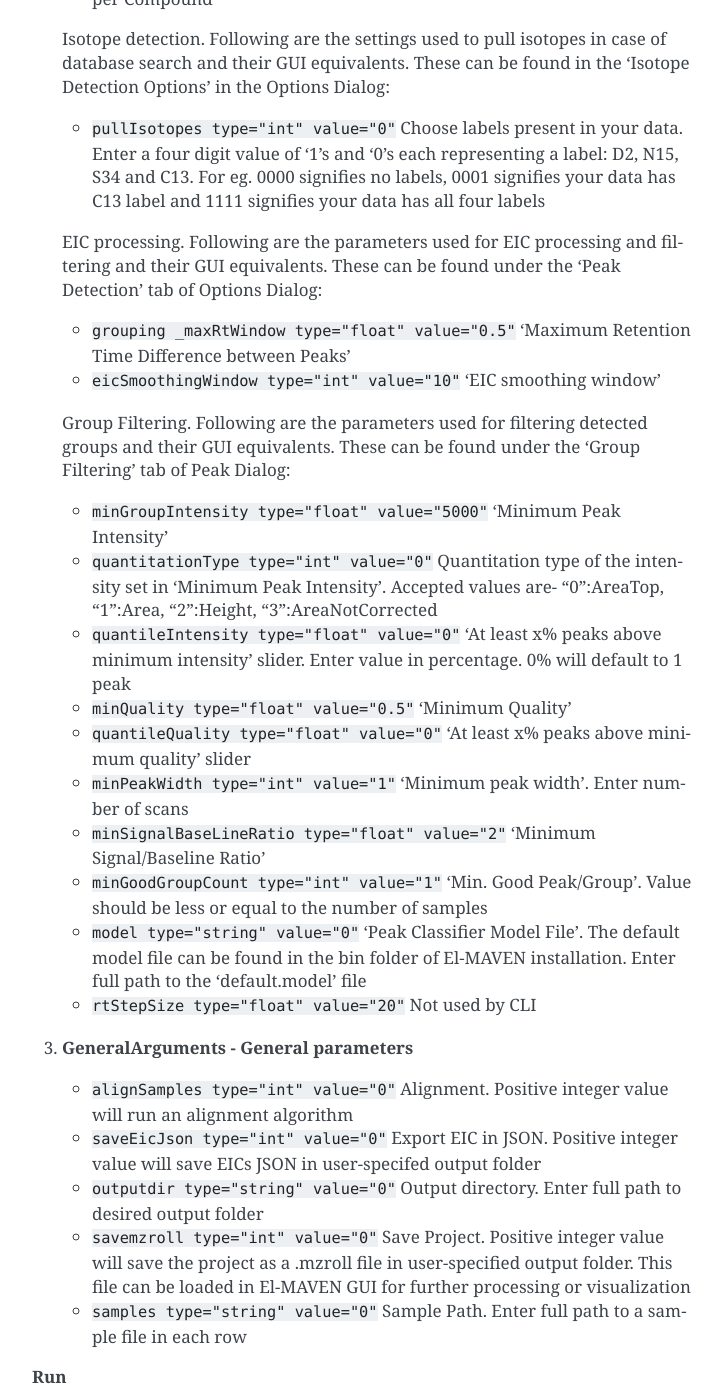
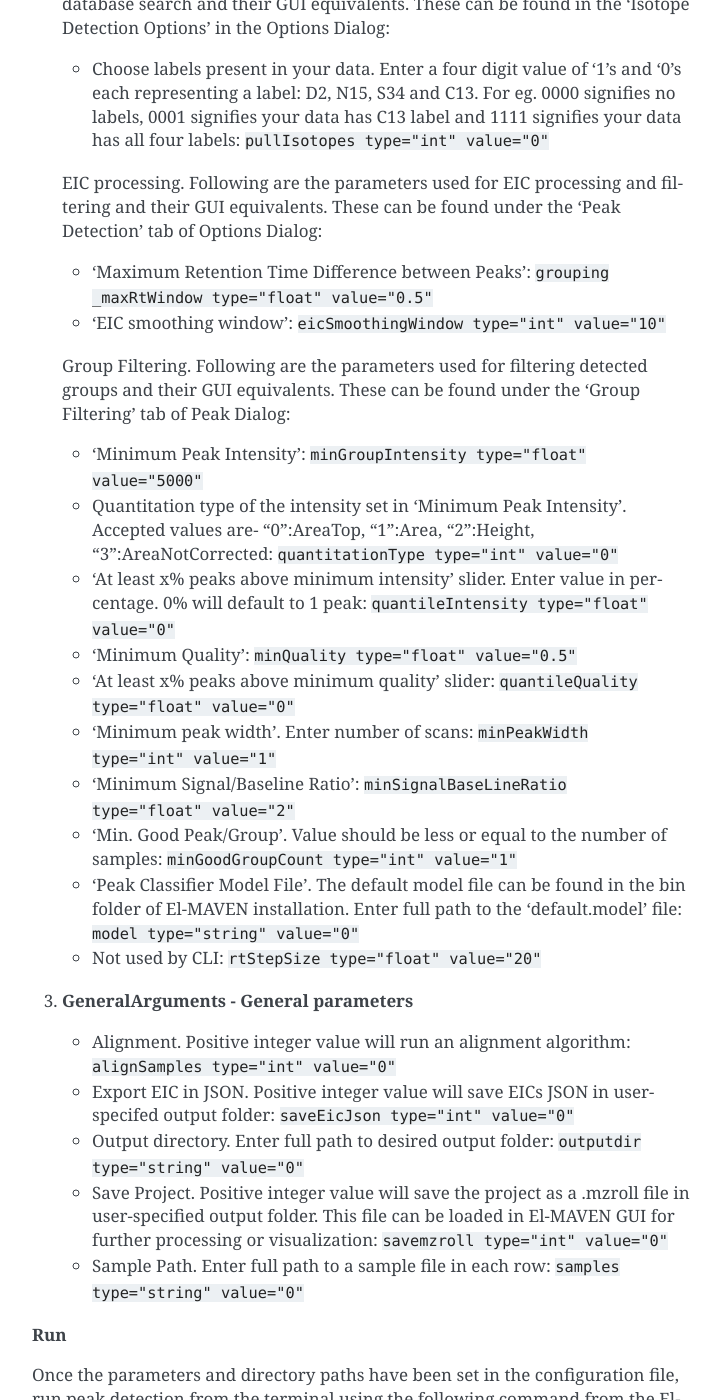
Before and after one commit to ElucidataInc/ElMaven, a Sphinx documentation site: the page built from docs/IntroductiontoElMAVENCLI.rst, in a window 1280 px wide and 1400 px high, scrolled down 1915 px. Shown: the whole window, without its empty margins (388-1110 px from the left). Built offline with Sphinx 7.4.7, drawn with Linux system fonts in a browser that asks for light colours; some of the changed lines change nothing that is shown; some of the changed text lies outside the part shown.

Commit message:
updated IntroductionToElMAVENCLI

```diff
--- a/docs/IntroductiontoElMAVENCLI.rst
+++ b/docs/IntroductiontoElMAVENCLI.rst
@@ -12,17 +12,13 @@ Users need an XML file to specify their configuration and specify directory path
 
    * Open the terminal
 
-   * Move to your local El-MAVEN folder ``cd user@pc:~/ElMaven/ElMaven``
+   * Move to your local El-MAVEN folder: ``cd user@pc:~/ElMaven/ElMaven``
 
    * Execute the following command
 
-      * For Windows and Linux:
+      * For Windows and Linux: ``./bin/peakdetector.exe --defaultxml``
 
-         * ``./bin/peakdetector.exe --defaultxml``
-
-      * For MacOS:
-
-         * ``./bin/peakdetector.app/Contents/MacOS/peakdetector --xml config.xml``
+      * For MacOS: ``./bin/peakdetector.app/Contents/MacOS/peakdetector --xml config.xml``
 
    * A default XML will be created in your current folder
 
@@ -34,96 +30,92 @@ The template XML contains three sets of parameters:
 
 1. **OptionalDialogArguments - Global parameters**
 
-   * ``ionizationMode type="int" value="-1"`` User needs to know the ionization mode and accepted values are 0 (neutral), -1 (negative) and +1 (positive).
+   * User needs to know the ionization mode and accepted values are 0 (neutral), -1 (negative) and +1 (positive): ``ionizationMode type="int" value="-1"``
 
-   * ``charge type="int" value="1"`` Ionization charge. This is the number of positive or negative charge added to every ion. Accepted values are positive integers.
+   * Ionization charge. This is the number of positive or negative charge added to every ion. Accepted values are positive integers: ``charge type="int" value="1"``
 
-   * ``compoundPPMWindow type="float" value="5"`` Mass accuracy. Set the +/- ppm range for m/z values.
+   * Mass accuracy. Set the +/- ppm range for m/z values: ``compoundPPMWindow type="float" value="5"``
 
 2. **PeaksDialogArguments - Peak detection parameters**
 
-   * ``processAllSlices type="int" value="0"`` Peak Detection Algorithm. Accepted values: "0" for Compound Database Search, "1" (or higher) for Automated Feature Detection.
+   * Peak Detection Algorithm. Accepted values: "0" for Compound Database Search, "1" (or higher) for Automated Feature Detection: ``processAllSlices type="int" value="0"``
 
    Following are the arguments used in Automated Peak Detection and their GUI equivalents. These can be found in the 'Feature Detection Selection' tab of Peaks Dialog:
 
-   *  ``minScanMz type="float" value="0"`` 'Limit m/z Range' minimum
+   * 'Limit m/z Range' minimum: ``minScanMz type="float" value="0"``
 
-   *  ``maxScanMz type="float" value="1e+009"`` 'Limit m/z Range' maximum
+   * 'Limit m/z Range' maximum: ``maxScanMz type="float" value="1e+009"``
 
-   *  ``minScanRt type="float" value="0"`` 'Limit Time Range' minimum
+   * 'Limit Time Range' minimum: ``minScanRt type="float" value="0"``
 
-   *  ``maxScanRt type="float" value="1e+009"`` 'Limit Time Range' maximum
+   * 'Limit Time Range' maximum: ``maxScanRt type="float" value="1e+009"``
 
-   *  ``minScanIntensity type="float" value="50000"`` 'Limit Intensity Range' minimum
+   * 'Limit Intensity Range' minimum: ``minScanIntensity type="float" value="50000"``
 
-   *  ``maxScanIntensity type="float" value="1e+010"`` 'Limit Intensity Range' maximum
+   * 'Limit Intensity Range' maximum: ``maxScanIntensity type="float" value="1e+010"``
 
-   *  ``ppmMerge type="float" value="20"`` 'Mass Domain Resolution'
+   * 'Mass Domain Resolution': ``ppmMerge type="float" value="20"``
 
    Following are the arguments used in Compound database search and their GUI equivalents. These can be found in the 'Feature Detection Selection' tab of Peaks Dialog:
 
-   *  ``Db type="string" value="0"`` 'Select Database'. Enter full path to the database file
+   * 'Select Database'. Enter full path to the database file: ``Db type="string" value="0"``
 
-   *  ``matchRtFlag type="int" value="0"`` 'Match Retention Time (+/-)'. Value of '0' will set the flag as false. Positive integer value will set the allowed deviation in minutes
+   * 'Match Retention Time (+/-)'. Value of '0' will set the flag as false. Positive integer value will set the allowed deviation in minutes: ``matchRtFlag type="int" value="0"``
 
-   *  ``eicMaxGroups type="int" value="0"`` 'Limit Number of Reported Groups per Compound'
+   * 'Limit Number of Reported Groups per Compound':  ``eicMaxGroups type="int" value="0"``
 
    Isotope detection. Following are the settings used to pull isotopes in case of database search and their GUI equivalents. These can be found in the 'Isotope Detection Options' in the Options Dialog:
 
-   * ``pullIsotopes type="int" value="0"`` Choose labels present in your data. Enter a four digit value of '1's and '0's each representing a label: D2, N15, S34 and C13. For eg. 0000 signifies no labels, 0001 signifies your data has C13 label and 1111 signifies your data has all four labels
+   * Choose labels present in your data. Enter a four digit value of '1's and '0's each representing a label: D2, N15, S34 and C13. For eg. 0000 signifies no labels, 0001 signifies your data has C13 label and 1111 signifies your data has all four labels: ``pullIsotopes type="int" value="0"``
 
    EIC processing. Following are the parameters used for EIC processing and filtering and their GUI equivalents. These can be found under the 'Peak Detection' tab of Options Dialog:
 
-   *  ``grouping _maxRtWindow type="float" value="0.5"`` 'Maximum Retention Time Difference between Peaks'
+   * 'Maximum Retention Time Difference between Peaks':  ``grouping _maxRtWindow type="float" value="0.5"``
 
-   *  ``eicSmoothingWindow type="int" value="10"`` 'EIC smoothing window'
+   * 'EIC smoothing window': ``eicSmoothingWindow type="int" value="10"``
 
    Group Filtering. Following are the parameters used for filtering detected groups and their GUI equivalents. These can be found under the 'Group Filtering' tab of Peak Dialog:
 
-   *  ``minGroupIntensity type="float" value="5000"`` 'Minimum Peak Intensity'
+   * 'Minimum Peak Intensity': ``minGroupIntensity type="float" value="5000"``
 
-   *  ``quantitationType type="int" value="0"`` Quantitation type of the intensity set in 'Minimum Peak Intensity'. Accepted values are- "0":AreaTop, "1":Area, "2":Height, "3":AreaNotCorrected
+   * Quantitation type of the intensity set in 'Minimum Peak Intensity'. Accepted values are- "0":AreaTop, "1":Area, "2":Height, "3":AreaNotCorrected: ``quantitationType type="int" value="0"``
 
-   *  ``quantileIntensity type="float" value="0"`` 'At least x% peaks above minimum intensity' slider. Enter value in percentage. 0% will default to 1 peak
+   * 'At least x% peaks above minimum intensity' slider. Enter value in percentage. 0% will default to 1 peak: ``quantileIntensity type="float" value="0"``
 
-   *  ``minQuality type="float" value="0.5"`` 'Minimum Quality'
+   * 'Minimum Quality': ``minQuality type="float" value="0.5"``
 
-   *  ``quantileQuality type="float" value="0"`` 'At least x% peaks above minimum quality' slider
+   * 'At least x% peaks above minimum quality' slider: ``quantileQuality type="float" value="0"``
 
-   *  ``minPeakWidth type="int" value="1"`` 'Minimum peak width'. Enter number of scans
+   * 'Minimum peak width'. Enter number of scans: ``minPeakWidth type="int" value="1"``
 
-   *  ``minSignalBaseLineRatio type="float" value="2"`` 'Minimum Signal/Baseline Ratio'
+   * 'Minimum Signal/Baseline Ratio': ``minSignalBaseLineRatio type="float" value="2"``
 
-   *  ``minGoodGroupCount type="int" value="1"`` 'Min. Good Peak/Group'. Value should be less or equal to the number of samples
+   * 'Min. Good Peak/Group'. Value should be less or equal to the number of samples: ``minGoodGroupCount type="int" value="1"``
 
-   *  ``model type="string" value="0"`` 'Peak Classifier Model File'. The default model file can be found in the bin folder of El-MAVEN installation. Enter full path to the 'default.model' file
+   * 'Peak Classifier Model File'. The default model file can be found in the bin folder of El-MAVEN installation. Enter full path to the 'default.model' file: ``model type="string" value="0"``
 
-   *  ``rtStepSize type="float" value="20"`` Not used by CLI
+   * Not used by CLI: ``rtStepSize type="float" value="20"``
 
 3. **GeneralArguments - General parameters**
 
-   *  ``alignSamples type="int" value="0"`` Alignment. Positive integer value will run an alignment algorithm
+   * Alignment. Positive integer value will run an alignment algorithm: ``alignSamples type="int" value="0"``
 
-   *  ``saveEicJson type="int" value="0"`` Export EIC in JSON. Positive integer value will save EICs JSON in user-specifed output folder
+   * Export EIC in JSON. Positive integer value will save EICs JSON in user-specifed output folder: ``saveEicJson type="int" value="0"``
 
-   *  ``outputdir type="string" value="0"`` Output directory. Enter full path to desired output folder
+   * Output directory. Enter full path to desired output folder: ``outputdir type="string" value="0"``
 
-   *  ``savemzroll type="int" value="0"`` Save Project. Positive integer value will save the project as a .mzroll file in user-specified output folder. This file can be loaded in El-MAVEN GUI for further processing or visualization
+   * Save Project. Positive integer value will save the project as a .mzroll file in user-specified output folder. This file can be loaded in El-MAVEN GUI for further processing or visualization: ``savemzroll type="int" value="0"``
 
-   *  ``samples type="string" value="0"`` Sample Path. Enter full path to a sample file in each row
+   * Sample Path. Enter full path to a sample file in each row: ``samples type="string" value="0"``
 
 
 **Run**
 
 Once the parameters and directory paths have been set in the configuration file, run peak detection from the terminal using the following command from the El-MAVEN root directory:
 
-   * Windows and Linux:
+   * Windows and Linux: ``./bin/peakdetector.exe --xml config.xml``
 
-      * ``./bin/peakdetector.exe --xml config.xml``
-
-   * MacOS:
-
-      * ``./bin/peakdetector.app/Contents/MacOS/peakdetector --xml config.xml``
+   * MacOS: ``./bin/peakdetector.app/Contents/MacOS/peakdetector --xml config.xml``
 
 The resulting CSV file (and other files depending on the configuration) can be found in the specified output directory.
 
```
Also changed, not shown: 2 other files.
